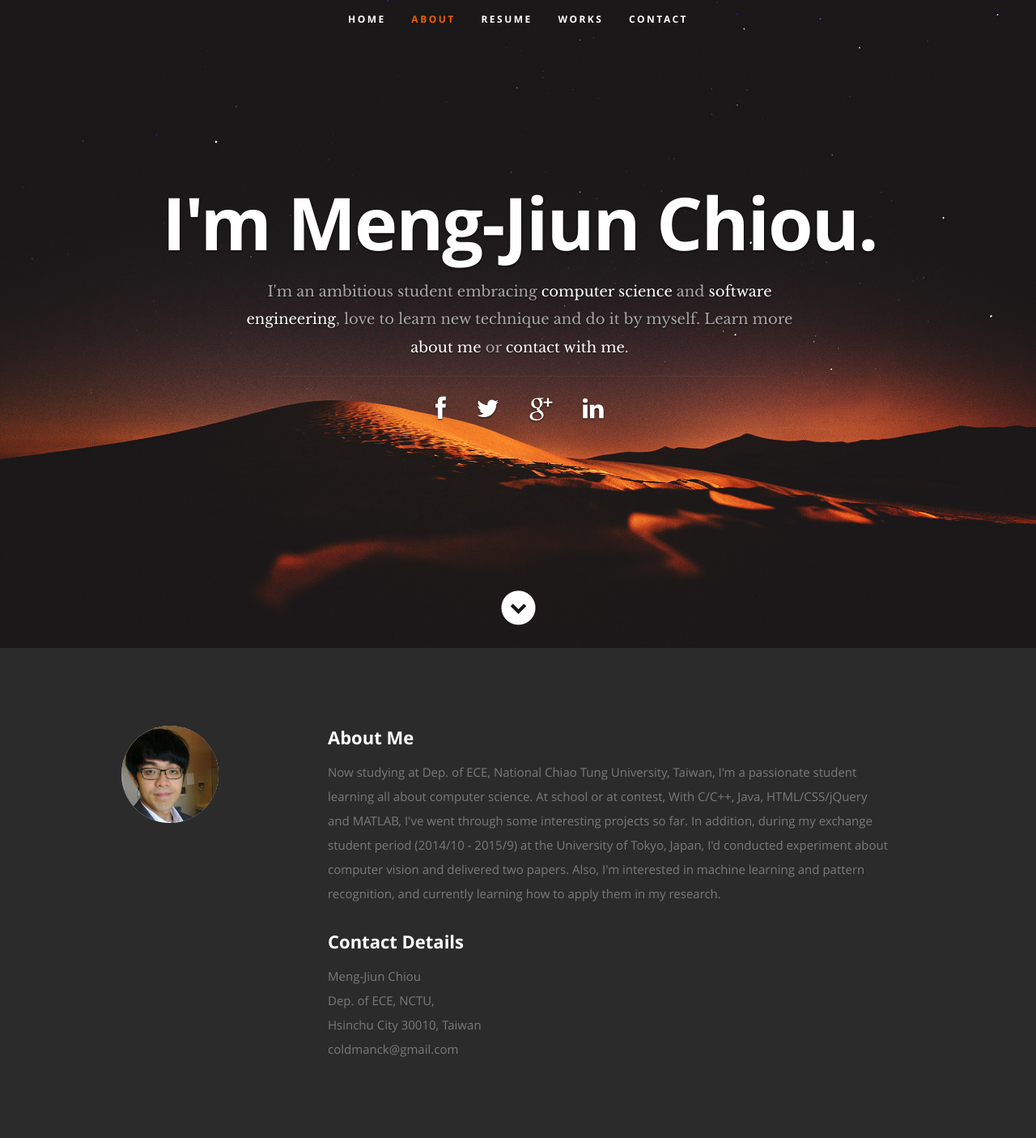
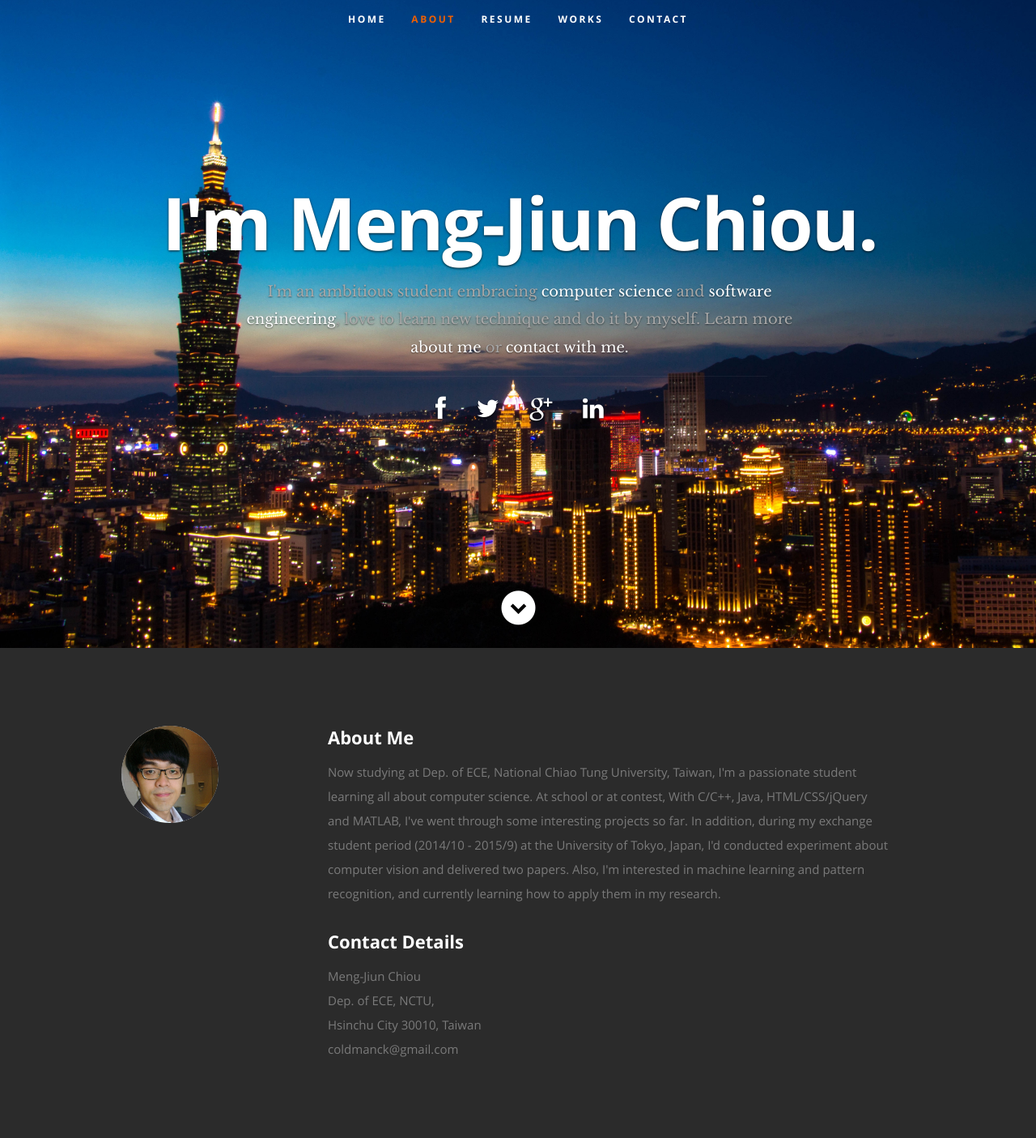
Before and after one commit to coldmanck/coldmanck.github.io, a PHP site: page / in a window 1280 px wide. Shown: the top 1405 px of the page at 81% size. Run offline with PHP 8.4, Linux system fonts and the light colour scheme; some libraries are stand-ins or nearby versions.

Commit message:
change background

```diff
--- a/css/layout.css
+++ b/css/layout.css
@@ -33,7 +33,7 @@ header {
    height: 800px;
    min-height: 500px;
    width: 100%;
-   background: #161415 url(../images/header-background.jpg) no-repeat top center;
+   background: #161415 url(../images/header-background2.jpg) no-repeat top center;
    background-size: cover !important;
 	-webkit-background-size: cover !important;
    text-align: center;
```
Also changed, not shown: images/header-background2.jpg (added).
